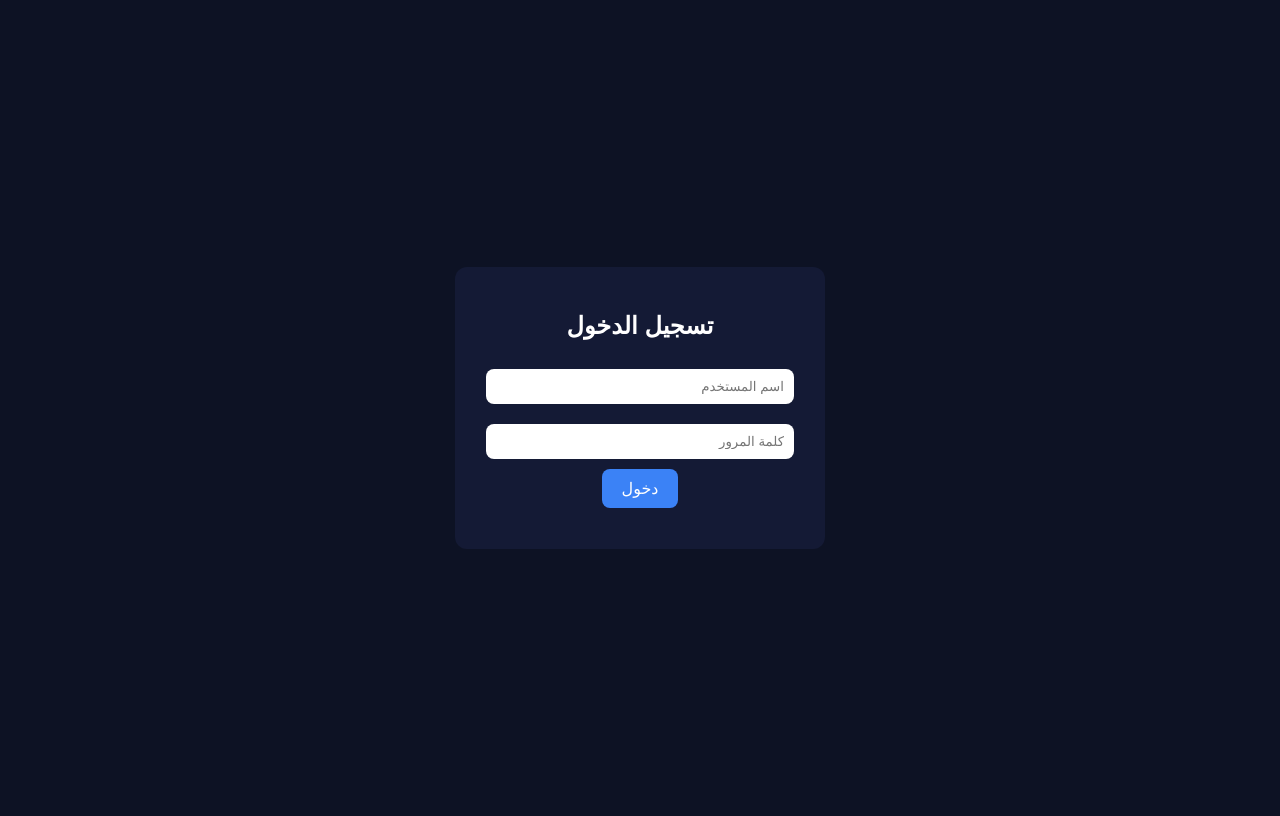
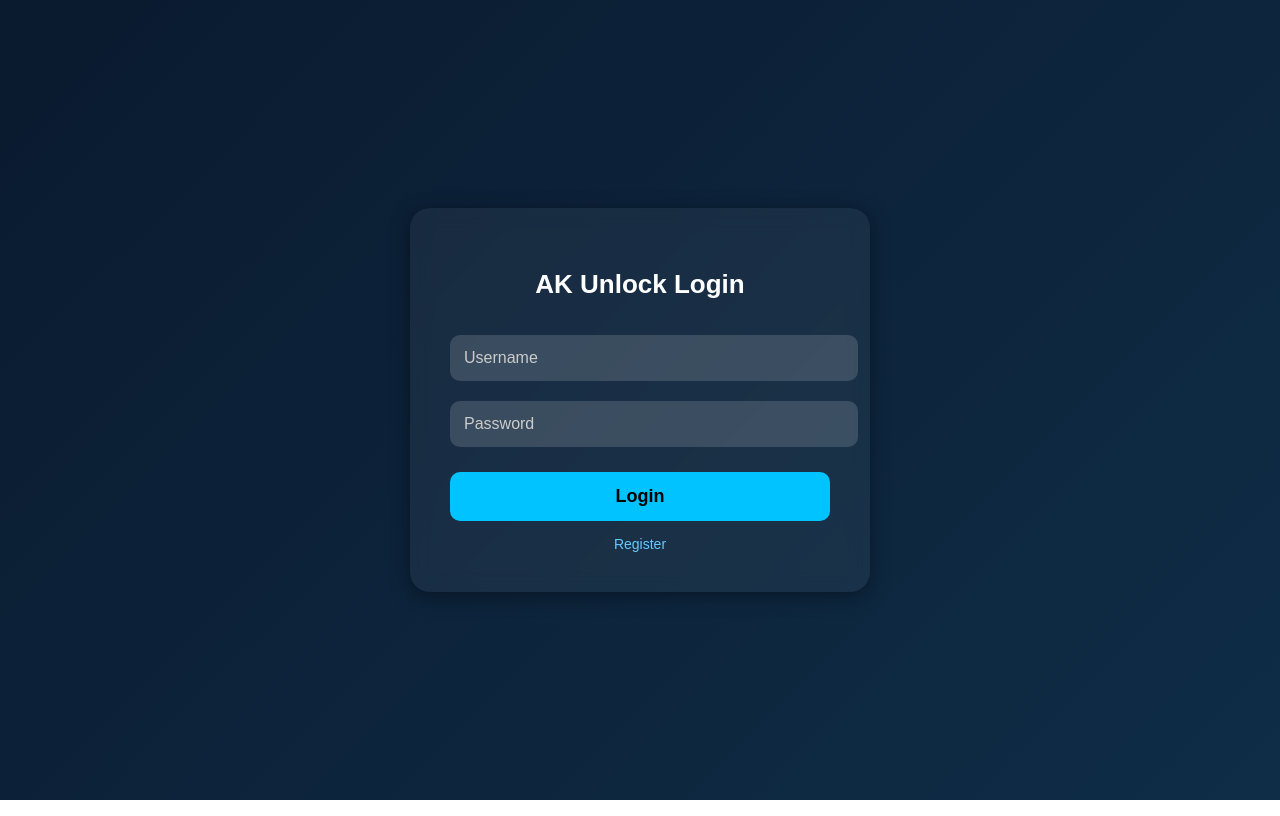
Before and after one commit to mbouderoua2007-commits/AKgsm, a plain HTML site: page index.html in a window 1280 px wide. Drawn offline with Linux system fonts and the light colour scheme.

Commit message:
Add files via upload

```diff
--- a/index.html
+++ b/index.html
@@ -1,88 +1,113 @@
 <!DOCTYPE html>
-<html lang="ar" dir="rtl">
+<html lang="en">
 <head>
-    <meta charset="UTF-8">
-    <title>Login</title>
+  <meta charset="UTF-8" />
+  <meta name="viewport" content="width=device-width, initial-scale=1.0" />
+  <title>AK Unlock - Login</title>
   <style>
     body {
-            background: #0d1224;
-            font-family: Arial;
-            color: #fff;
+      margin: 0;
+      padding: 0;
+      font-family: Arial, sans-serif;
+      background: linear-gradient(135deg, #0a1a2f, #0f2d47);
+      height: 100vh;
       display: flex;
       align-items: center;
       justify-content: center;
-            height: 100vh;
     }
-        .login-box {
-            background: #141a35;
-            padding: 25px;
-            border-radius: 12px;
-            width: 320px;
+
+    .container {
+      background: rgba(255, 255, 255, 0.05);
+      backdrop-filter: blur(10px);
+      padding: 40px;
+      border-radius: 20px;
+      width: 380px;
       text-align: center;
+      box-shadow: 0 4px 20px rgba(0, 0, 0, 0.4);
     }
-        input {
-            width: 90%;
-            padding: 10px;
+
+    h2 {
+      color: #fff;
+      margin-bottom: 25px;
+      font-size: 26px;
+    }
+
+    .input {
+      width: 100%;
+      padding: 14px;
       margin: 10px 0;
       border: none;
-            border-radius: 8px;
+      border-radius: 10px;
+      background: rgba(255, 255, 255, 0.15);
+      color: #fff;
+      font-size: 16px;
+      outline: none;
     }
-        button {
-            background: #3b82f6;
+
+    .input::placeholder { color: #ccc; }
+
+    .btn {
+      width: 100%;
+      padding: 14px;
+      margin-top: 15px;
       border: none;
-            color: white;
-            padding: 10px 20px;
-            border-radius: 8px;
+      border-radius: 10px;
+      background: #00c3ff;
+      font-size: 18px;
       cursor: pointer;
-            font-size: 16px;
+      font-weight: bold;
+      transition: 0.3s;
+    }
+
+    .btn:hover { background: #009ed1; }
+
+    a {
+      display: block;
+      margin-top: 15px;
+      color: #66caff;
+      text-decoration: none;
+      font-size: 14px;
     }
   </style>
 </head>
 <body>
+  <div class="container">
+    <h2>AK Unlock Login</h2>
 
-<div class="login-box">
-    <h2>تسجيل الدخول</h2>
+    <input type="text" class="input" placeholder="Username" id="username" />
+    <input type="password" class="input" placeholder="Password" id="password" />
 
-    <input type="text" id="username" placeholder="اسم المستخدم">
-    <input type="password" id="password" placeholder="كلمة المرور">
+    <button class="btn" onclick="login()">Login</button>
 
-    <button onclick="login()">دخول</button>
-
-    <p id="error" style="color:red;"></p>
+    <a href="register.html">Register</a>
   </div>
 
   <script>
-    // قائمة المستخدمين
-    const users = [
-        { username: "abdelkader", password: "1234" },
-        { username: "ak", password: "2222" },
-        { username: "user1", password: "0000" },
-        {username: "badi", password: "1234"},
-        {username: "chifae", password: "1234"},
-        {username: "mohamed", password: "1234"},
-        {username: "karim", password: "1234"},
-        {username: "lotfi", password:"1234"},
-        {username: "gabserver", password:"1234"}
-    ];
+    // ======= USERS YOU CAN EDIT =======
+    const users = {
+      "abdelkader": "1234",
+      "chifae": "1234",
+      "karim": "1234",
+      "lotfi": "1234",
+      "gabserver": "1234",
+      "phonix": "1234",
+      "badi": "1234",
+      "amine": "1234",
+      "mohamed": "1234",
+      "abdoo": "1234"
+    };
+    // ======= EDIT / ADD USERS FREELY =======
 
     function login() {
-        const u = document.getElementById("username").value.trim();
-        const p = document.getElementById("password").value.trim();
+      let user = document.getElementById("username").value.trim();
+      let pass = document.getElementById("password").value.trim();
 
-        const found = users.find(x => x.username === u && x.password === p);
-
-        if (!found) {
-            document.getElementById("error").textContent = "❌ معلومات الدخول غير صحيحة";
-            return;
+      if (users[user] && users[user] === pass) {
+        window.location.href = "web.html"; // SUCCESS LOGIN PAGE
+      } else {
+        alert("Username or password incorrect ❌");
       }
-
-        // حفظ اسم المستخدم
-        localStorage.setItem("username", u);
-
-        // توجيه للصفحة الرئيسية
-        window.location.href = "web.html";
     }
   </script>
-
 </body>
 </html>
```
Also changed, not shown: register.html (added, +107 -0 lines). Lines whose indentation alone changed are shown as unchanged.
